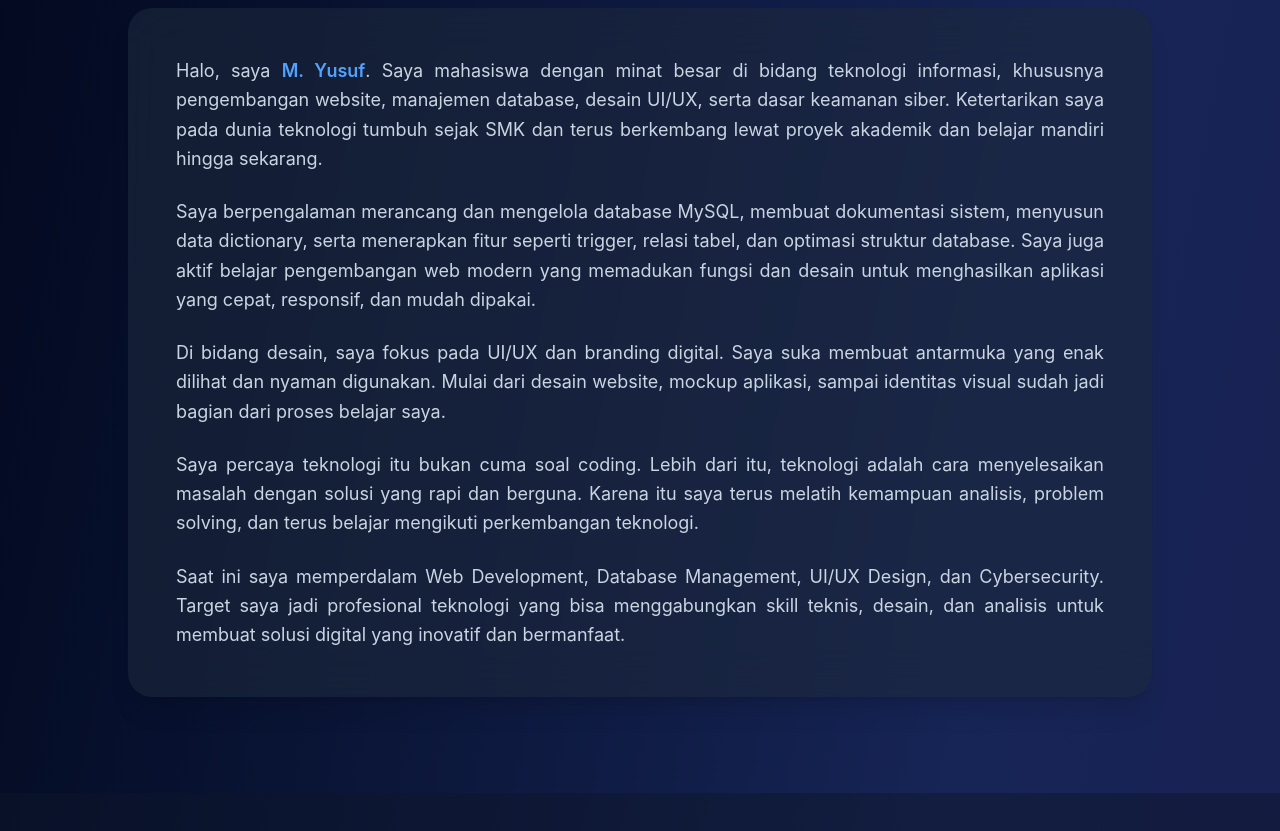
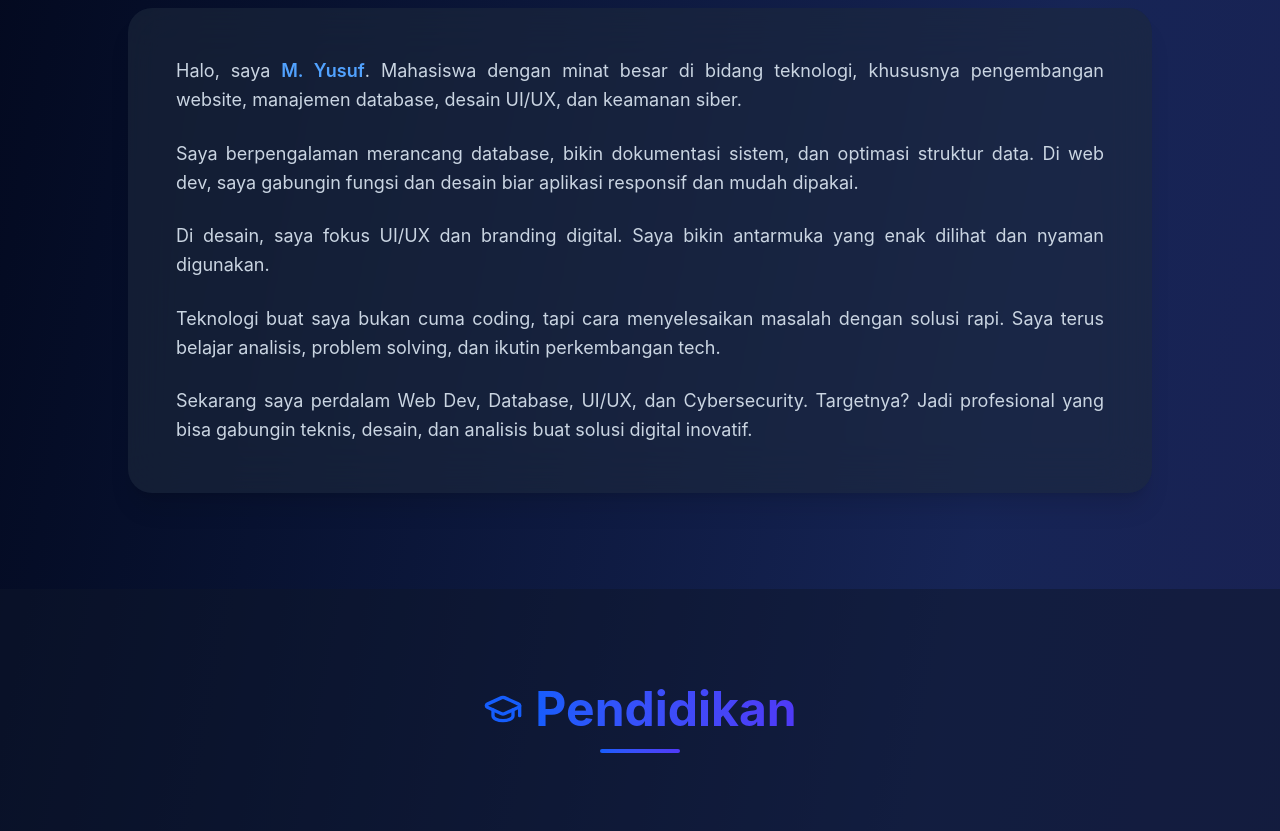
Before and after one commit to sufzz01/personal_website, a React (Vite) app: page / in a window 1280 px wide. Shown: the part 1020-1851 px from the top of the page. Built offline with nearby package versions, Linux system fonts and the light colour scheme.

Commit message:
Update about section dengan teks terbaru

```diff
--- a/src/app/App.tsx
+++ b/src/app/App.tsx
@@ -308,7 +308,7 @@ export default function App() {
           </div>
         </section>
 
-          {/* About Section */}
+        {/* About Section */}
 <section id="about" className="py-24 px-4">
   <div className="max-w-5xl mx-auto">
     <motion.div
@@ -326,19 +326,19 @@ export default function App() {
       <div className="bg-white/60 dark:bg-slate-800/60 backdrop-blur-xl rounded-3xl p-8 md:p-12 shadow-xl border-slate-200/50 dark:border-slate-700/50">
         <div className="space-y-6 text-slate-700 dark:text-slate-300 text-lg leading-relaxed">
           <p className="text-left lg:text-justify hyphens-auto">
-            Halo, saya <span className="font-semibold text-blue-600 dark:text-blue-400">M. Yusuf</span>. Saya mahasiswa dengan minat besar di bidang teknologi informasi, khususnya pengembangan website, manajemen database, desain UI/UX, serta dasar keamanan siber. Ketertarikan saya pada dunia teknologi tumbuh sejak SMK dan terus berkembang lewat proyek akademik dan belajar mandiri hingga sekarang.
+            Halo, saya <span className="font-semibold text-blue-600 dark:text-blue-400">M. Yusuf</span>. Mahasiswa dengan minat besar di bidang teknologi, khususnya pengembangan website, manajemen database, desain UI/UX, dan keamanan siber.
           </p>
           <p className="text-left lg:text-justify hyphens-auto">
-            Saya berpengalaman merancang dan mengelola database MySQL, membuat dokumentasi sistem, menyusun data dictionary, serta menerapkan fitur seperti trigger, relasi tabel, dan optimasi struktur database. Saya juga aktif belajar pengembangan web modern yang memadukan fungsi dan desain untuk menghasilkan aplikasi yang cepat, responsif, dan mudah dipakai.
+            Saya berpengalaman merancang database, bikin dokumentasi sistem, dan optimasi struktur data. Di web dev, saya gabungin fungsi dan desain biar aplikasi responsif dan mudah dipakai.
           </p>
           <p className="text-left lg:text-justify hyphens-auto">
-            Di bidang desain, saya fokus pada UI/UX dan branding digital. Saya suka membuat antarmuka yang enak dilihat dan nyaman digunakan. Mulai dari desain website, mockup aplikasi, sampai identitas visual sudah jadi bagian dari proses belajar saya.
+            Di desain, saya fokus UI/UX dan branding digital. Saya bikin antarmuka yang enak dilihat dan nyaman digunakan.
           </p>
           <p className="text-left lg:text-justify hyphens-auto">
-            Saya percaya teknologi itu bukan cuma soal coding. Lebih dari itu, teknologi adalah cara menyelesaikan masalah dengan solusi yang rapi dan berguna. Karena itu saya terus melatih kemampuan analisis, problem solving, dan terus belajar mengikuti perkembangan teknologi.
+            Teknologi buat saya bukan cuma coding, tapi cara menyelesaikan masalah dengan solusi rapi. Saya terus belajar analisis, problem solving, dan ikutin perkembangan tech.
           </p>
           <p className="text-left lg:text-justify hyphens-auto">
-            Saat ini saya memperdalam Web Development, Database Management, UI/UX Design, dan Cybersecurity. Target saya jadi profesional teknologi yang bisa menggabungkan skill teknis, desain, dan analisis untuk membuat solusi digital yang inovatif dan bermanfaat.
+            Sekarang saya perdalam Web Dev, Database, UI/UX, dan Cybersecurity. Targetnya? Jadi profesional yang bisa gabungin teknis, desain, dan analisis buat solusi digital inovatif.
           </p>
         </div>
       </div>
```
